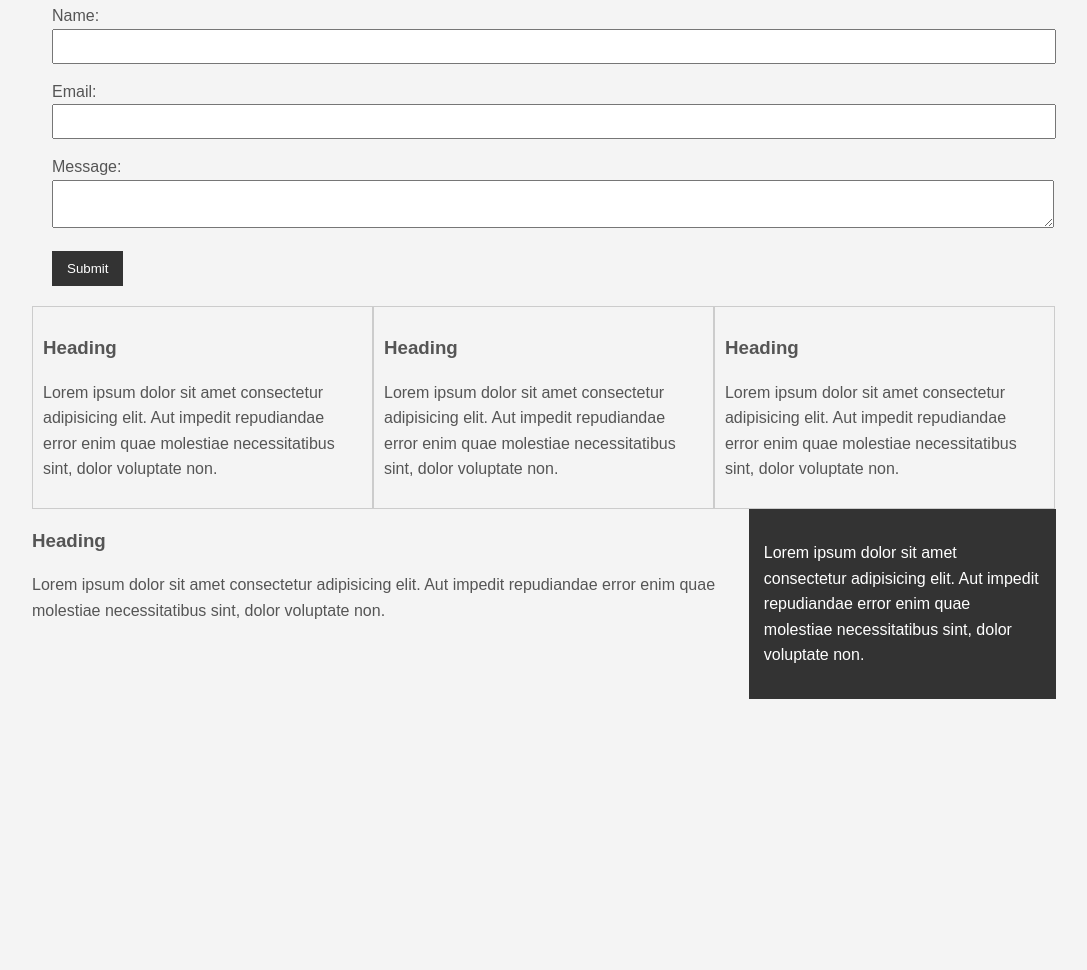
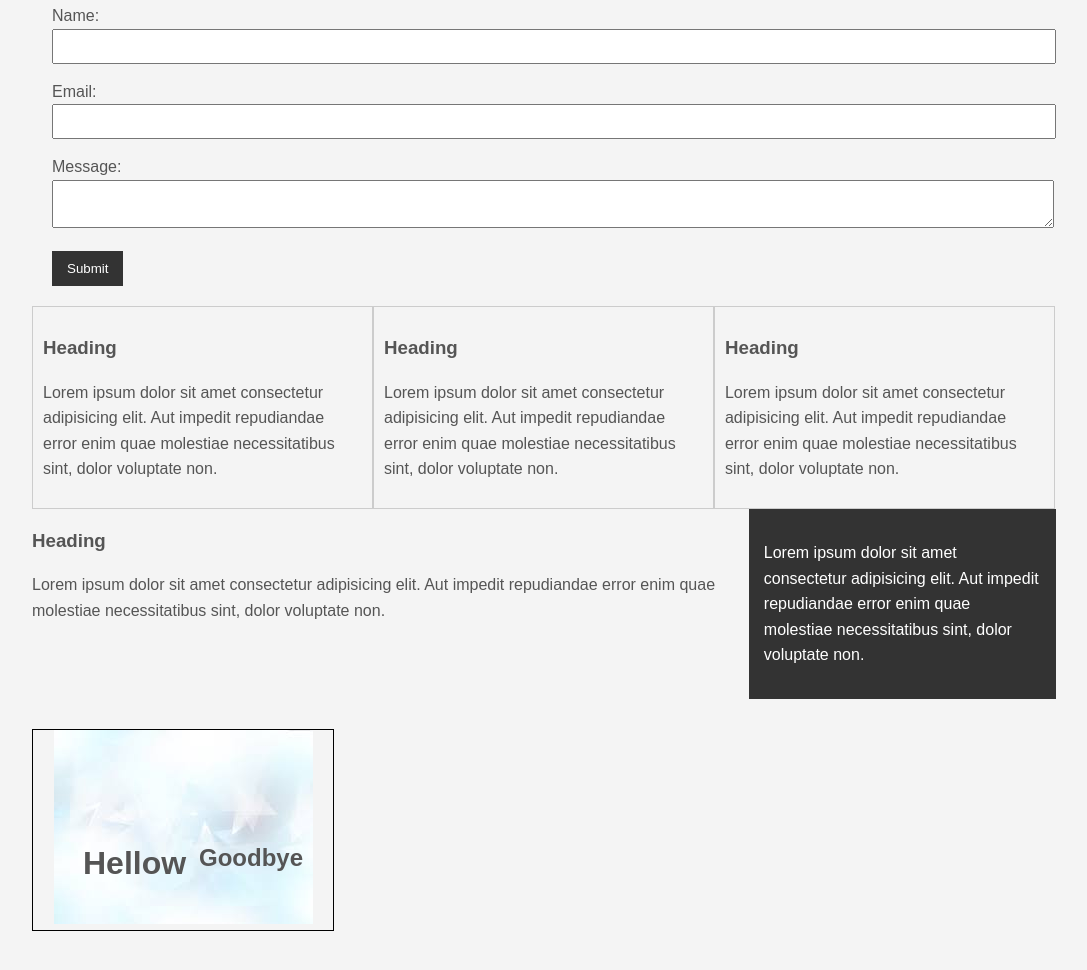
Before and after one commit to cseai/css-crash-course, a plain HTML site: page csscheatsheet/index.html in a window 1280 px wide. Shown: the part 736-1706 px from the top of the page, without its empty margins (96-1183 px from the left). Drawn offline with Linux system fonts and the light colour scheme.

Commit message:
positioning

```diff
--- a/csscheatsheet/css/style.css
+++ b/csscheatsheet/css/style.css
@@ -158,3 +158,33 @@ a:active{
     padding: 15px;
     box-sizing:border-box;
 }
+
+.p-box{
+    position: relative;
+    width: 300px;
+    height:200px;
+    border:1px solid #000;
+    margin-top:30px;
+    background-image:url('../images/bgimage.jpg');
+
+    background-position: 10px 20px;
+    background-position: center top;
+    background-repeat: no-repeat;
+}
+
+.p-box h1{
+    position: absolute;
+    top:100px;
+    left: 50px;
+}
+
+.p-box h2{
+    position: absolute;
+    bottom: 40px;
+    right:30px;
+}
+
+.fix-me{
+    position:fixed;
+    top:400px;
+}
--- a/csscheatsheet/index.html
+++ b/csscheatsheet/index.html
@@ -93,7 +93,14 @@
             </p>
         </div>
 
-        <div style="margin-top:500px;"></div>
+        <div class="clr"></div>
+
+        <div class="p-box">
+            <h1>Hellow</h1>
+            <h2>Goodbye</h2>
+        </div>
     </div>
+    <a class="fix-me button" href="">Hello</a>
+    <div style="margin-top:500px;"></div>
 </body>
 </html>
```
Also changed, not shown: csscheatsheet/images/bgimage.jpg (added).
